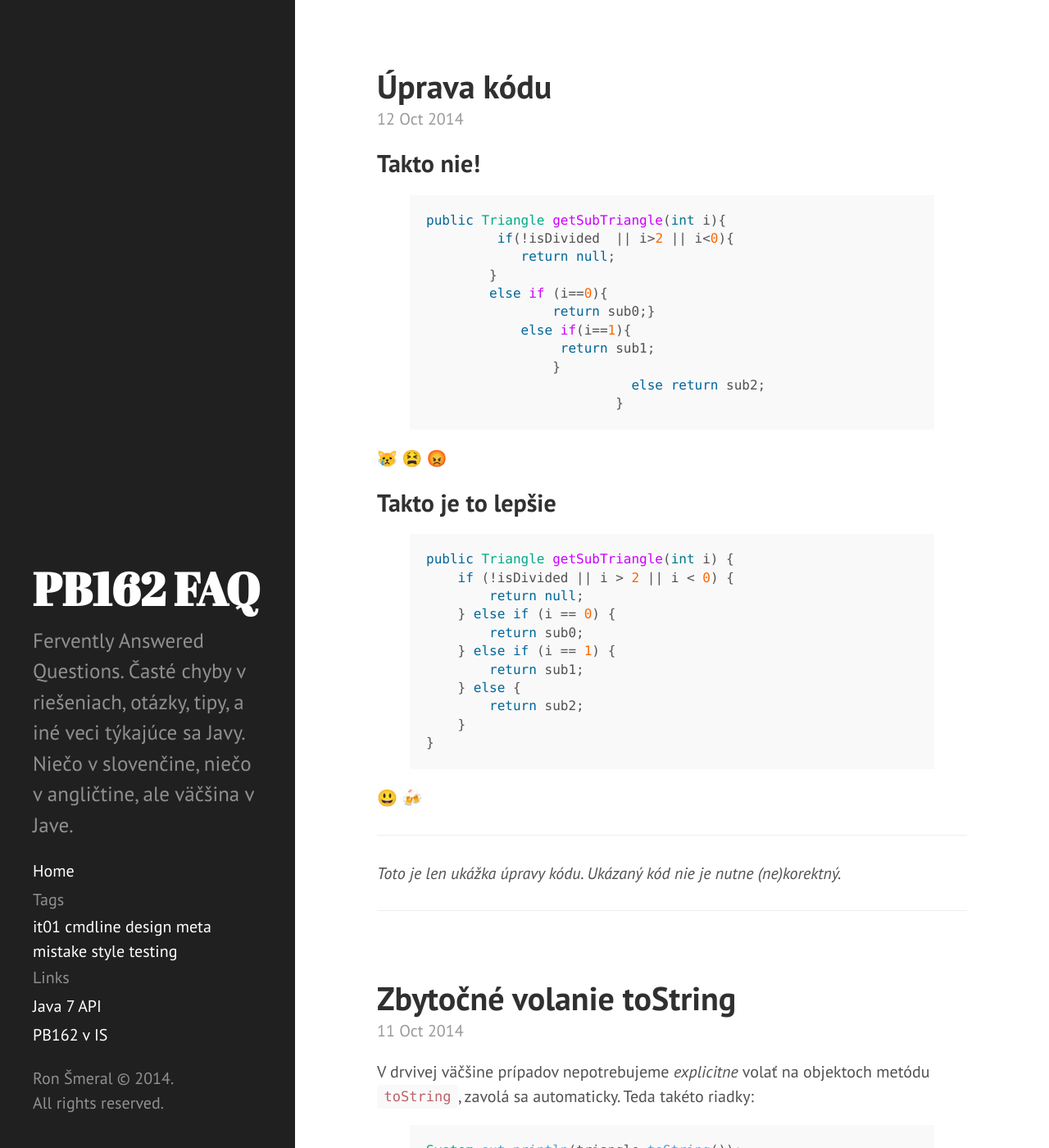
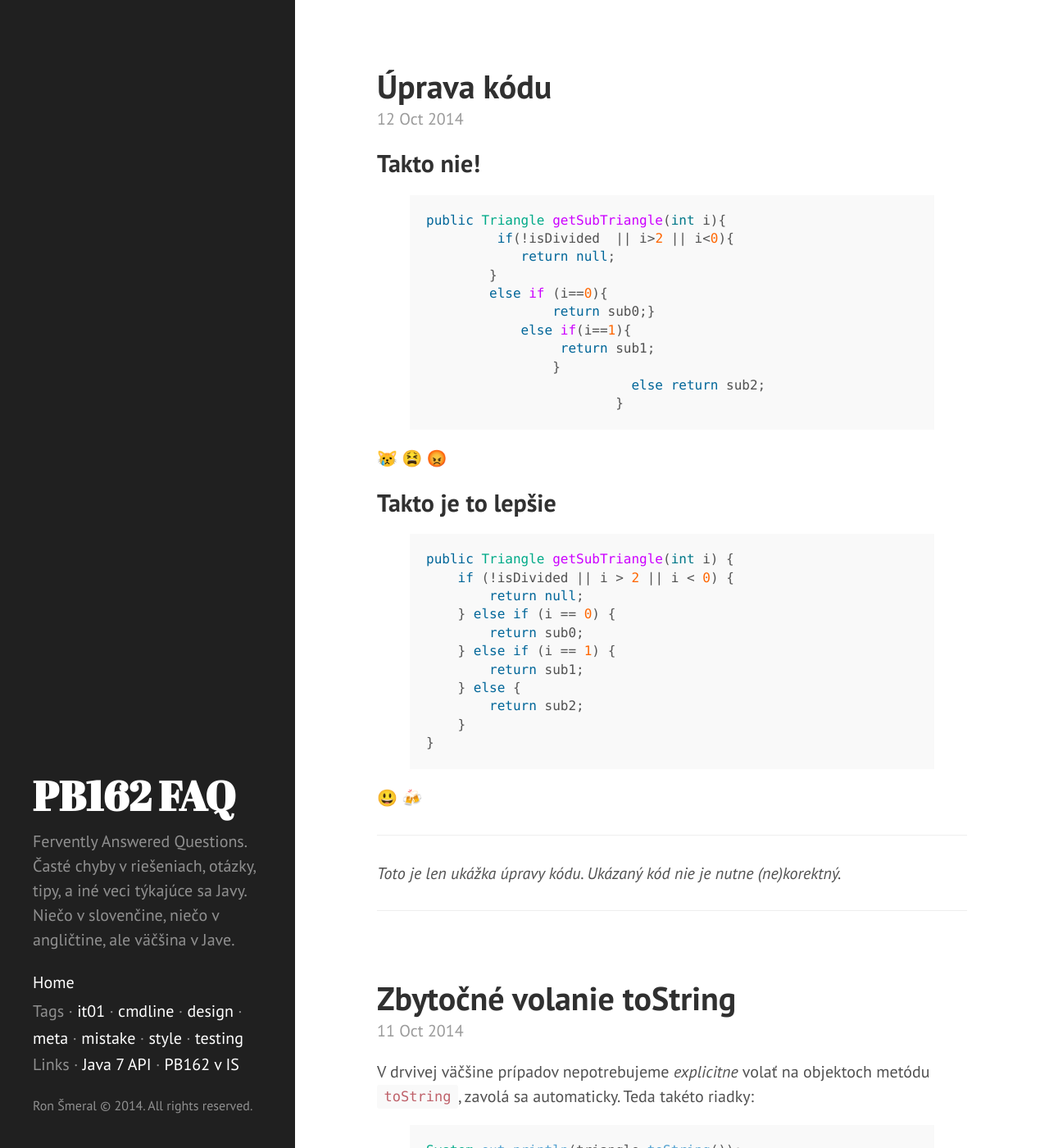
Before and after one commit to rsmeral/pb162-faq, a Jekyll site: the page built from index.html, in a window 1280 px wide and 1400 px high. Shown: the whole window at 82% size. Built offline with Jekyll 4.4.1, drawn with Linux system fonts in a browser that asks for light colours; emoji names are drawn with the system emoji font; the list of posts is cut into pages by our own code.

Commit message:
fix sidebar size

```diff
--- a/_includes/sidebar.html
+++ b/_includes/sidebar.html
@@ -12,11 +12,11 @@
     <nav class="sidebar-nav">
       <a class="sidebar-nav-item{% if page.url == site.baseurl %} active{% endif %}" href="{{ site.baseurl }}">Home</a>
 
-        <span class="sidebar-nav-item">Tags</span>
+        <span class="sidebar-nav-item" style="display:inline">Tags</span>
         {% assign data_tags = (site.data.tags | sort: 'name') %}
         {% for data_tag in data_tags %}
             {% if site.tags[data_tag.slug] %}
-                <a href="{{ site.baseurl }}/tag/{{ data_tag.slug }}">{{ data_tag.slug }}</a>
+                &middot; <a href="{{ site.baseurl }}/tag/{{ data_tag.slug }}">{{ data_tag.slug }}</a>
             {% endif %}
         {% endfor %}
 
@@ -33,12 +33,12 @@
           {% endif %}
         {% endif %}
       {% endfor %}
-
-      <span class="sidebar-nav-item">Links</span>
-      <a class="sidebar-nav-item" href="http://docs.oracle.com/javase/7/docs/api/" target="_blank">Java 7 API</a>
-      <a class="sidebar-nav-item" href="https://is.muni.cz/auth/predmet/fi/podzim2014/PB162" target="_blank">PB162 v IS</a>
+<br>
+      <span class="sidebar-nav-item" style="display:inline; clear: both">Links</span> &middot;
+      <a href="http://docs.oracle.com/javase/7/docs/api/" target="_blank">Java 7 API</a> &middot;
+      <a href="https://is.muni.cz/auth/predmet/fi/podzim2014/PB162" target="_blank">PB162 v IS</a>
     </nav>
 
-    <p>{{ site.author.name }} &copy; {{ site.time | date: '%Y' }}. <br /> All rights reserved.</p>
+    <p style="font-size: 0.8rem">{{ site.author.name }} &copy; {{ site.time | date: '%Y' }}. All rights reserved.</p>
   </div>
 </div>
--- a/public/css/hyde.css
+++ b/public/css/hyde.css
@@ -80,7 +80,11 @@ html {
   color: #fff;
   margin-top: 0;
   font-family: "Abril Fatface", serif;
-  font-size: 2.8rem;
+  font-size: 2.5rem;
+}
+
+.sidebar-about .lead {
+   font-size: 1rem;
 }
 
 /* Sidebar nav */
```
